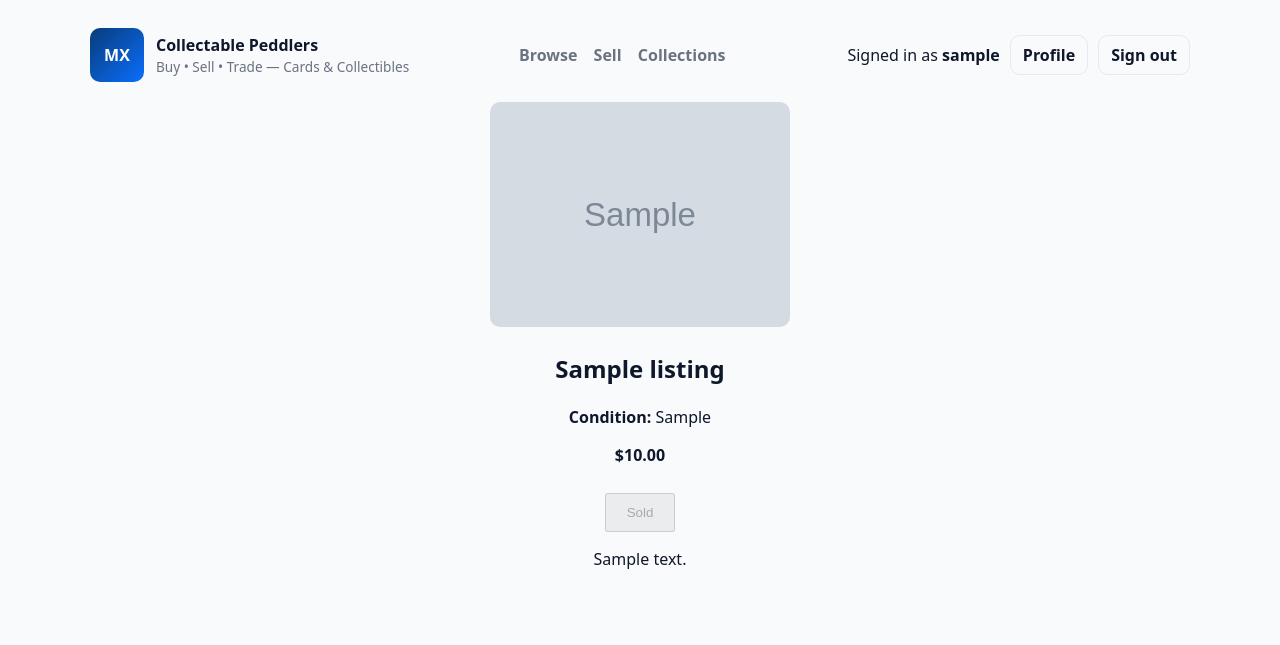
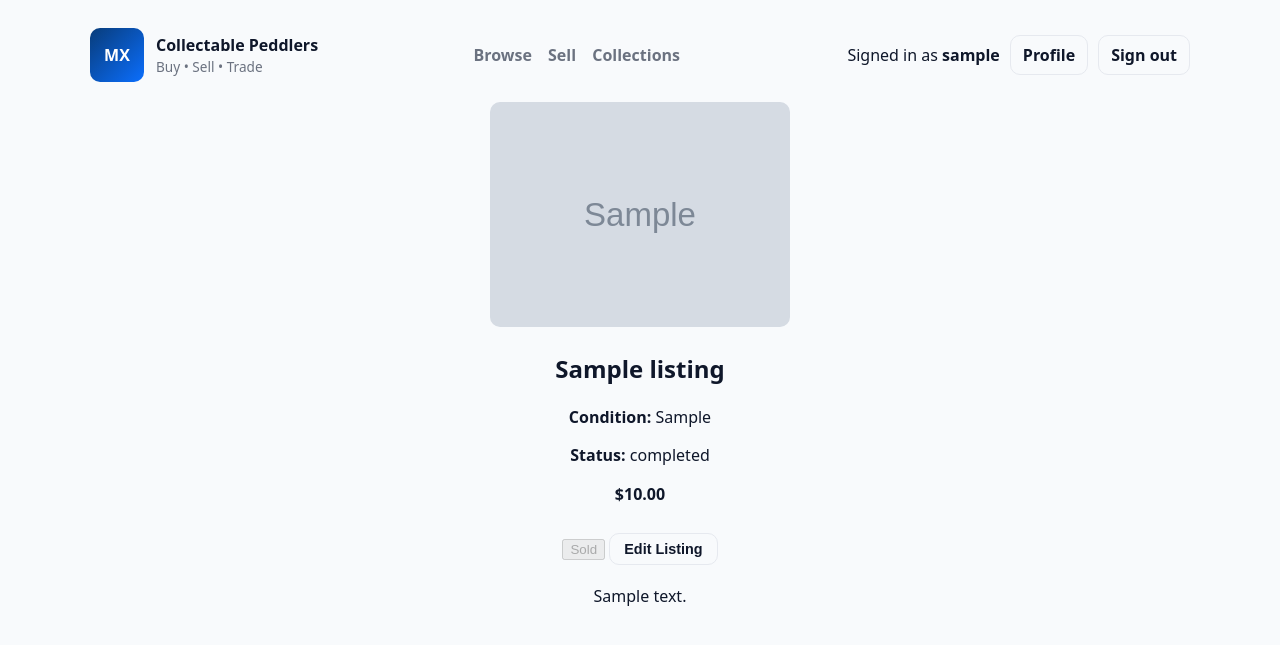
Before and after one commit to AJ-Schulte/ASE230-GroupProject, a PHP site: page /listingDetail.php?id=1 in a window 1280 px wide. Shown: the top 645 px of the page. Run offline with PHP 8.4, Linux system fonts and the light colour scheme; the visitor is signed in with stand-in values (Sample User, id 1); tables that the repository leaves empty or names only in its code hold one stand-in row (values such as "Sample post"); grey boxes marked "Sample" are stand-in pictures.

Commit message:
edit listing added

```diff
--- a/listingDetail.php
+++ b/listingDetail.php
@@ -1,7 +1,6 @@
 <?php
 session_start();
 
-// Build user object from login.php session values
 $user = null;
 if (isset($_SESSION['user_id'])) {
     $user = [
@@ -11,7 +10,7 @@ if (isset($_SESSION['user_id'])) {
     ];
 }
 
-// Get listing ID
+// Listing ID
 $listingId = isset($_GET['id']) ? intval($_GET['id']) : 0;
 
 // DB Connection
@@ -22,37 +21,86 @@ $pdo = new PDO(
     [PDO::ATTR_ERRMODE => PDO::ERRMODE_EXCEPTION]
 );
 
-// Get listing
+// ------------------------
+// SAVE CHANGES
+// ------------------------
+if ($_SERVER["REQUEST_METHOD"] === "POST" && isset($_POST['edit_mode']) && $user) {
+
+    // Confirm ownership
+    $stmtCheck = $pdo->prepare("SELECT user_id FROM listing WHERE listing_id = ?");
+    $stmtCheck->execute([$listingId]);
+    $owner = $stmtCheck->fetchColumn();
+
+    if ($owner == $user['user_id']) {
+
+        $title       = trim($_POST['title']);
+        $price       = floatval($_POST['price']);
+        $condition   = trim($_POST['condition']);
+        $description = trim($_POST['description']);
+        $imageUrl    = trim($_POST['image_url']);
+        $status      = trim($_POST['status']);
+
+        if ($price <= 0) {
+            die("Price must be greater than zero.");
+        }
+
+        $updateStmt = $pdo->prepare("
+            UPDATE listing
+            SET title = ?,
+                price = ?,
+                `condition` = ?,
+                description = ?,
+                image_url = ?,
+                status = ?
+            WHERE listing_id = ?
+        ");
+
+        $updateStmt->execute([
+            $title,
+            $price,
+            $condition,
+            $description,
+            $imageUrl,
+            $status,
+            $listingId
+        ]);
+
+        header("Location: listingDetail.php?id=" . $listingId);
+        exit;
+    }
+}
+
 $listingStmt = $pdo->prepare("SELECT * FROM listing WHERE listing_id = ?");
 $listingStmt->execute([$listingId]);
 $listing = $listingStmt->fetch(PDO::FETCH_ASSOC);
 
-// If listing not found → stop
 if (!$listing) {
     echo "Listing not found.";
     exit;
 }
 
-// Format price
 function format_price($amount) {
     return '$' . number_format($amount, 2);
 }
 ?>
-
 <!DOCTYPE html>
 <html lang="en">
 <head>
     <meta charset="UTF-8">
-    <meta name="viewport" content="width=device-width, initial-scale=1.0">
-    <meta name="description" content="Listing details for marketplace item">
     <title><?= htmlspecialchars($listing['title']) ?></title>
     <link rel="stylesheet" href="assets/css/style.css">
     <style>
         .listing { max-width: 600px; margin: auto; text-align: center; }
         .main-image { width: 100%; max-width: 300px; border-radius: 10px; }
-        .buy-btn { padding: 10px 20px; margin-top: 10px; cursor: pointer; }
+        .edit-form { margin-top: 20px; text-align: left; }
+        .form-group { margin-bottom: 12px; }
+        input[type="text"], input[type="number"], textarea, select {
+            width: 100%; padding: 8px; border-radius: 6px; border: 1px solid #ccc;
+        }
+        .btn-small { padding: 7px 14px; font-size: 0.9em; }
     </style>
 </head>
+
 <body>
 <div class="container">
 
@@ -61,7 +109,7 @@ function format_price($amount) {
         <div class="logo">MX</div>
         <div>
             <div class="brand-name">Collectable Peddlers</div>
-                <div class="brand-tag">Buy • Sell • Trade — Cards &amp; Collectibles</div>
+            <div class="brand-tag">Buy • Sell • Trade</div>
         </div>
     </a>
 
@@ -71,7 +119,6 @@ function format_price($amount) {
         <a href="userDash.php">Collections</a>
     </nav>
 
-        <!-- AUTH UI -->
     <div class="auth">
         <?php if ($user): ?>
             <span>Signed in as <strong><?= htmlspecialchars($user['username']) ?></strong></span>
@@ -87,14 +134,12 @@ function format_price($amount) {
 <main>
     <div class="listing">
 
-            <!-- MAIN IMAGE -->
-            <img id="mainImage"
-                 src="<?= htmlspecialchars("assets/database/" . $listing['image_url'])?>"
-                 alt="Product image"
+        <img src="<?= htmlspecialchars("assets/database/" . $listing['image_url']) ?>"
              class="main-image">
 
         <h2><?= htmlspecialchars($listing['title']) ?></h2>
         <p><strong>Condition:</strong> <?= htmlspecialchars($listing['condition']) ?></p>
+        <p><strong>Status:</strong> <?= htmlspecialchars($listing['status']) ?></p>
 
         <p class="price"><?= format_price($listing['price']) ?></p>
 
@@ -107,7 +152,61 @@ function format_price($amount) {
             </a>
         <?php endif; ?>
 
-            <p><?= nl2br(htmlspecialchars($listing['description'])) ?></p>
+        <!-- OWNER CAN EDIT -->
+        <?php if ($user && $user['user_id'] == $listing['user_id']): ?>
+            <button onclick="document.getElementById('editForm').style.display='block'"
+                    class="btn btn-outline btn-small" style="margin-top: 12px;">
+                Edit Listing
+            </button>
+
+            <form id="editForm" method="POST" class="edit-form" style="display:none;">
+                <input type="hidden" name="edit_mode" value="1">
+
+                <div class="form-group">
+                    <label>Title</label>
+                    <input type="text" name="title" value="<?= htmlspecialchars($listing['title']) ?>" required>
+                </div>
+
+                <div class="form-group">
+                    <label>Price</label>
+                    <input type="number" step="0.01" name="price"
+                           value="<?= htmlspecialchars($listing['price']) ?>" required>
+                </div>
+
+                <div class="form-group">
+                    <label>Condition</label>
+                    <select name="condition">
+                        <option <?= $listing['condition']=="New" ? "selected":"" ?>>New</option>
+                        <option <?= $listing['condition']=="Like New" ? "selected":"" ?>>Like New</option>
+                        <option <?= $listing['condition']=="Used" ? "selected":"" ?>>Used</option>
+                        <option <?= $listing['condition']=="Damaged" ? "selected":"" ?>>Damaged</option>
+                    </select>
+                </div>
+
+                <div class="form-group">
+                    <label>Status</label>
+                    <select name="status">
+                        <option <?= $listing['status']=="active" ? "selected":"" ?>>active</option>
+                        <option <?= $listing['status']=="sold" ? "selected":"" ?>>sold</option>
+                        <option <?= $listing['status']=="archived" ? "selected":"" ?>>archived</option>
+                    </select>
+                </div>
+
+                <div class="form-group">
+                    <label>Image Filename</label>
+                    <input type="text" name="image_url" value="<?= htmlspecialchars($listing['image_url']) ?>">
+                </div>
+
+                <div class="form-group">
+                    <label>Description</label>
+                    <textarea name="description" required><?= htmlspecialchars($listing['description']) ?></textarea>
+                </div>
+
+                <button class="btn btn-primary" type="submit">Save Changes</button>
+            </form>
+        <?php endif; ?>
+
+        <p style="margin-top:20px;"><?= nl2br(htmlspecialchars($listing['description'])) ?></p>
 
     </div>
 </main>
```
Lines whose indentation alone changed are shown as unchanged.
